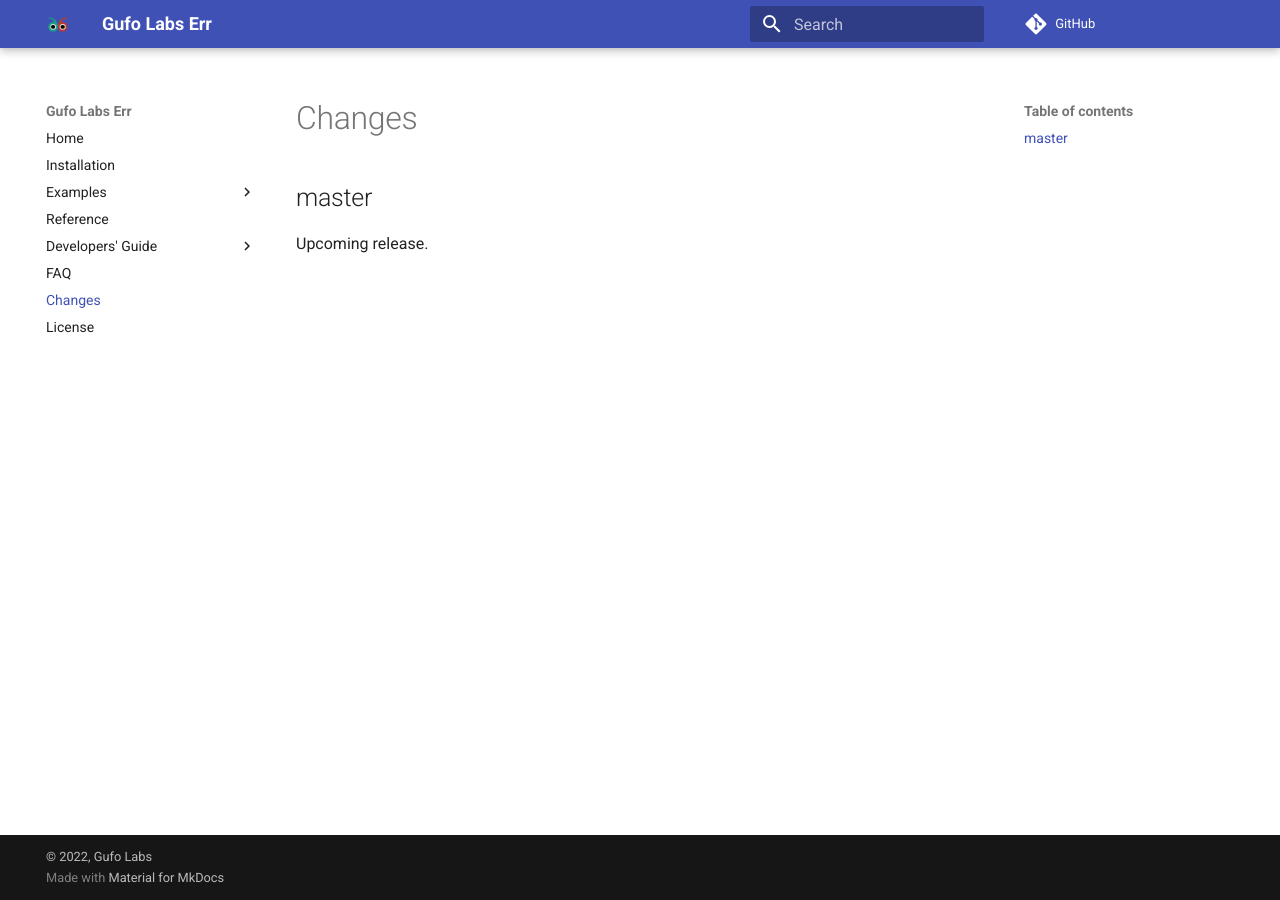
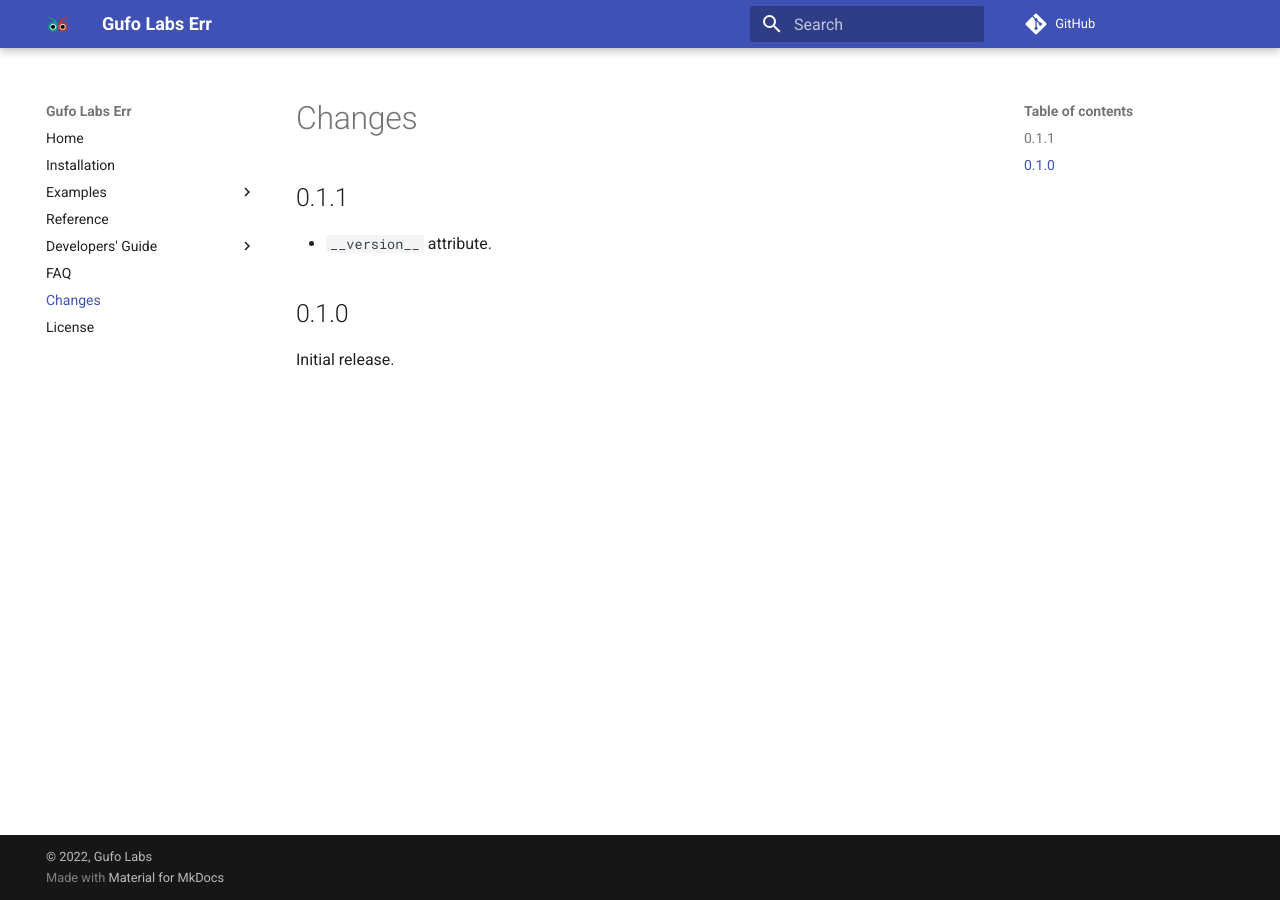
Before and after one commit to gufolabs/gufo_err, an MkDocs documentation site: the page built from docs/changes.md, in a window 1280 px wide. Built offline with MkDocs 1.6.1 and Material for MkDocs 9.7.7, drawn with Linux system fonts in a browser that asks for light colours; comment, search, counter and statistics services are not loaded.

Commit message:
__version__ attribute

```diff
--- a/docs/changes.md
+++ b/docs/changes.md
@@ -1,5 +1,9 @@
 # Changes
 
-## master
+## 0.1.1
 
-Upcoming release.
+* `__version__` attribute.
+
+## 0.1.0
+
+Initial release.
--- a/setup.cfg
+++ b/setup.cfg
@@ -1,6 +1,6 @@
 [metadata]
 name = gufo_err
-version = 0.1.0
+version = attr:gufo.err.__version__
 author = Gufo Labs
 url = https://github.com/gufolabs/gufo_err/
 long_description = file:README.md
```
Also changed, not shown: 2 other files.
